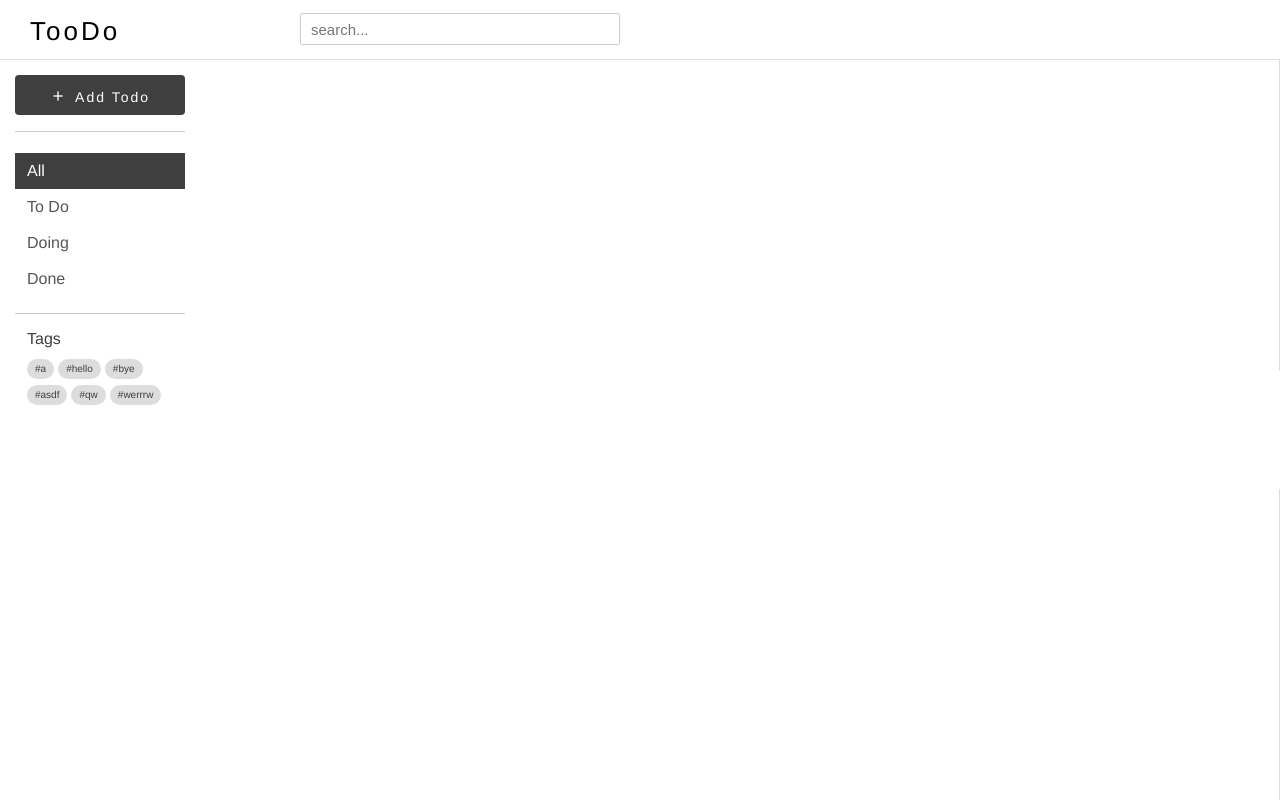
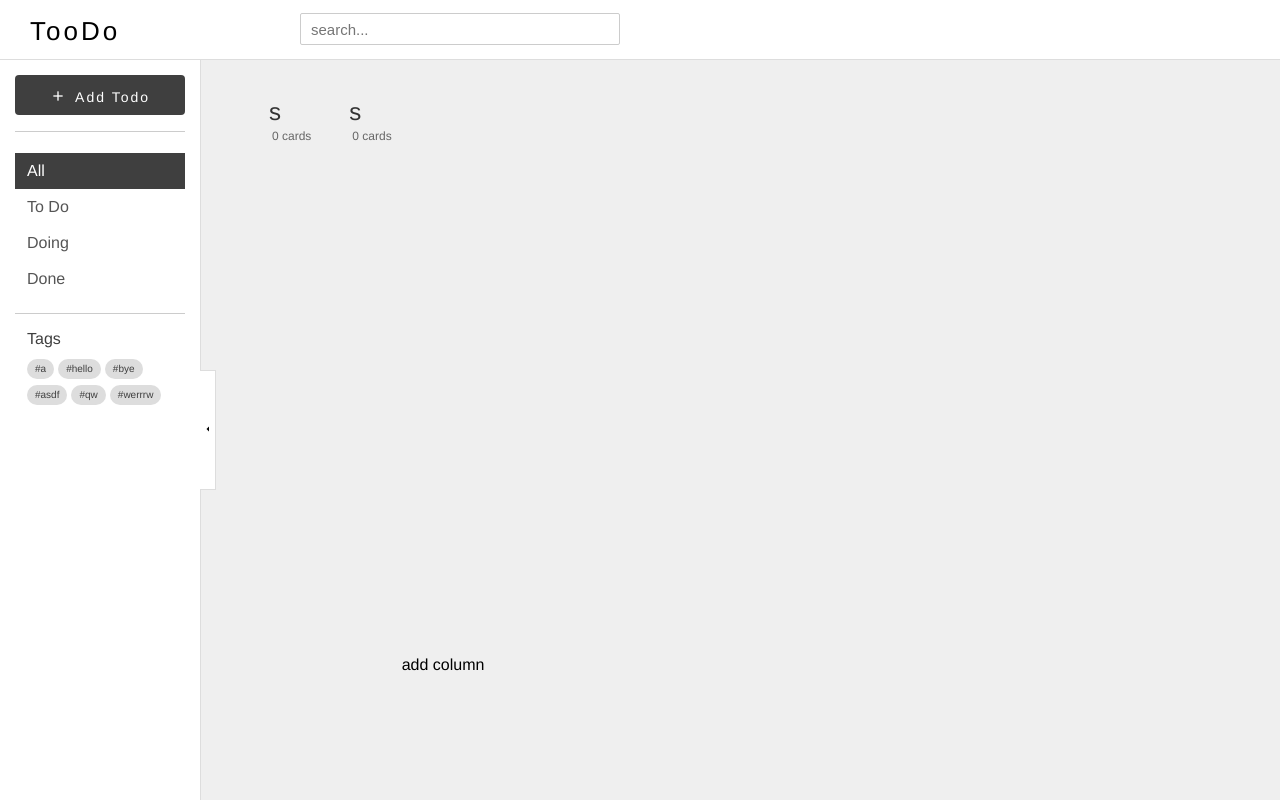
Before and after one commit to Smithoo/too-do, a Vue app: page /#/board/all in a window 1280 px wide. Built offline with nearby package versions, Linux system fonts and the light colour scheme.

Commit message:
feat: add columns & move board contents components

```diff
--- /dev/null
+++ b/src/views/components/board/contents/add-column.vue
@@ -0,0 +1,17 @@
+<template>
+    <section class="add-column">
+        add column
+    </section>
+</template>
+
+<script>
+export default {
+
+};
+</script>
+
+<style scoped>
+.add-column {
+    display: inline-block;
+}
+</style>
--- a/src/views/components/board/card.vue
+++ b/src/views/components/board/contents/card.vue
@@ -27,8 +27,8 @@
 
 <script>
 import { urlUtil } from '@/utils';
-import EllipsisText from '@/components/common/ellipsis-text.vue';
-import Tag from '@/components/common/tag.vue';
+import EllipsisText from '@/views/common/ellipsis-text.vue';
+import Tag from '@/views/common/tag.vue';
 
 export default {
     components: {
--- a/src/views/components/board/column.vue
+++ b/src/views/components/board/contents/column.vue
@@ -56,8 +56,8 @@ export default {
 
 <style scoped>
 section {
+    display: inline-block;
     position: relative;
-    float: left;
     box-sizing: border-box;
     padding-left: 12px;
     height: 100%;
--- /dev/null
+++ b/src/views/components/board/contents/columns.vue
@@ -0,0 +1,32 @@
+<template>
+    <section class="columns">
+        <column name="s"/>
+        <column name="s"/>
+        <add-column/>
+    </section>
+</template>
+
+<script>
+import Column from './column.vue';
+import AddColumn from './add-column.vue';
+
+export default {
+    components: {
+        Column,
+        AddColumn,
+    },
+};
+</script>
+
+<style scoped>
+.columns {
+    flex: 1;
+    height: 100%;
+    vertical-align: top;
+    overflow-x: scroll;
+    overflow-y: hidden;
+    white-space: nowrap;
+    padding: 30px 40px 30px 40px;
+    box-sizing: border-box;
+}
+</style>
--- a/src/views/pages/board.vue
+++ b/src/views/pages/board.vue
@@ -1,22 +1,26 @@
 <template>
     <div class="board">
         <side-panel/>
+        <columns/>
     </div>
 </template>
 
 <script>
 import SidePanel from '@/views/components/board/side-panel/side-panel.vue';
+import Columns from '@/views/components/board/contents/columns.vue';
 
 export default {
     components: {
         SidePanel,
+        Columns,
     },
 };
 </script>
 
 <style scoped>
 .board {
-    background-color: #f6f6f6;
+    display: flex;
+    background-color: #efefef;
     height: 100%;
 }
 </style>
```
